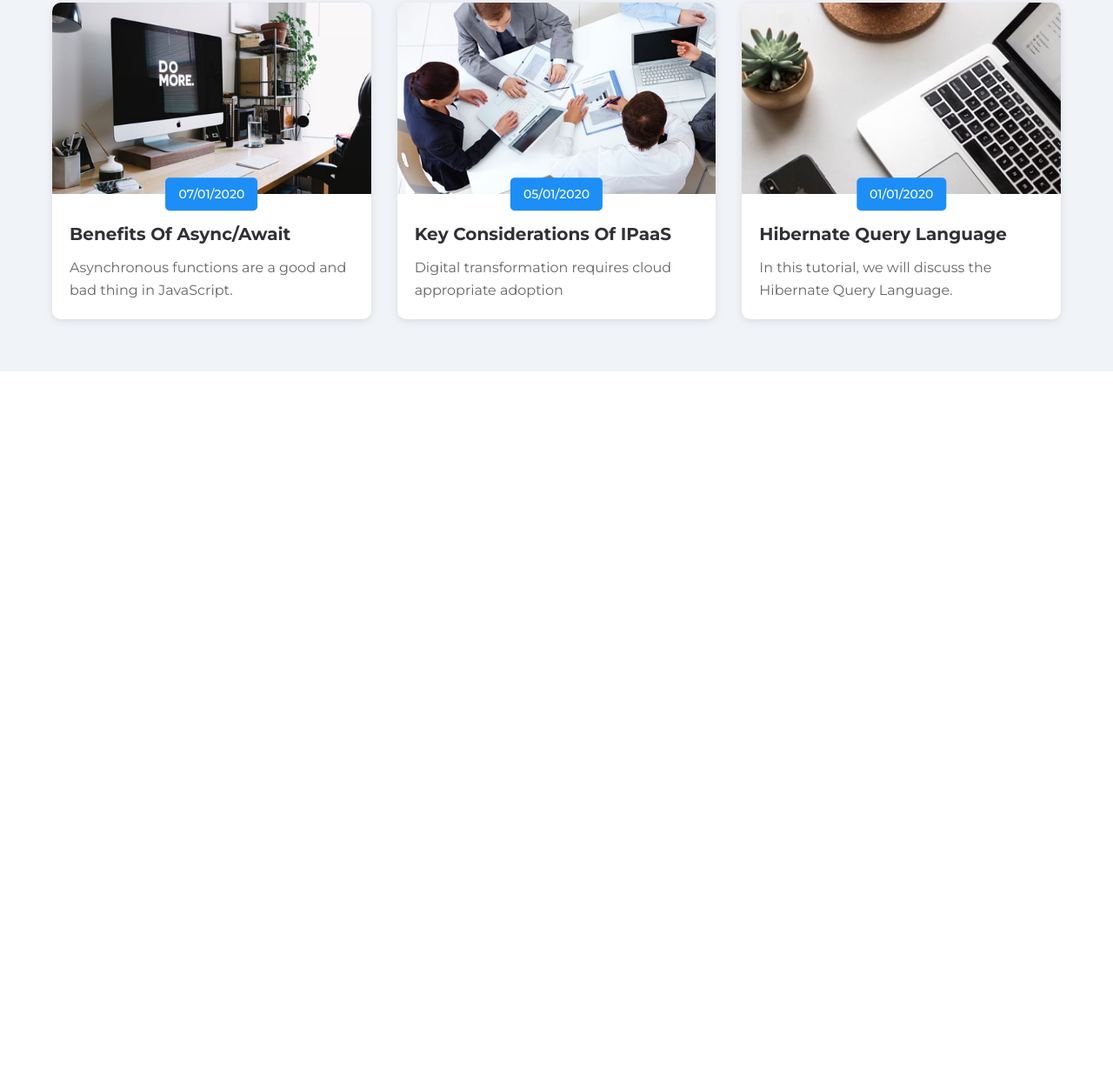
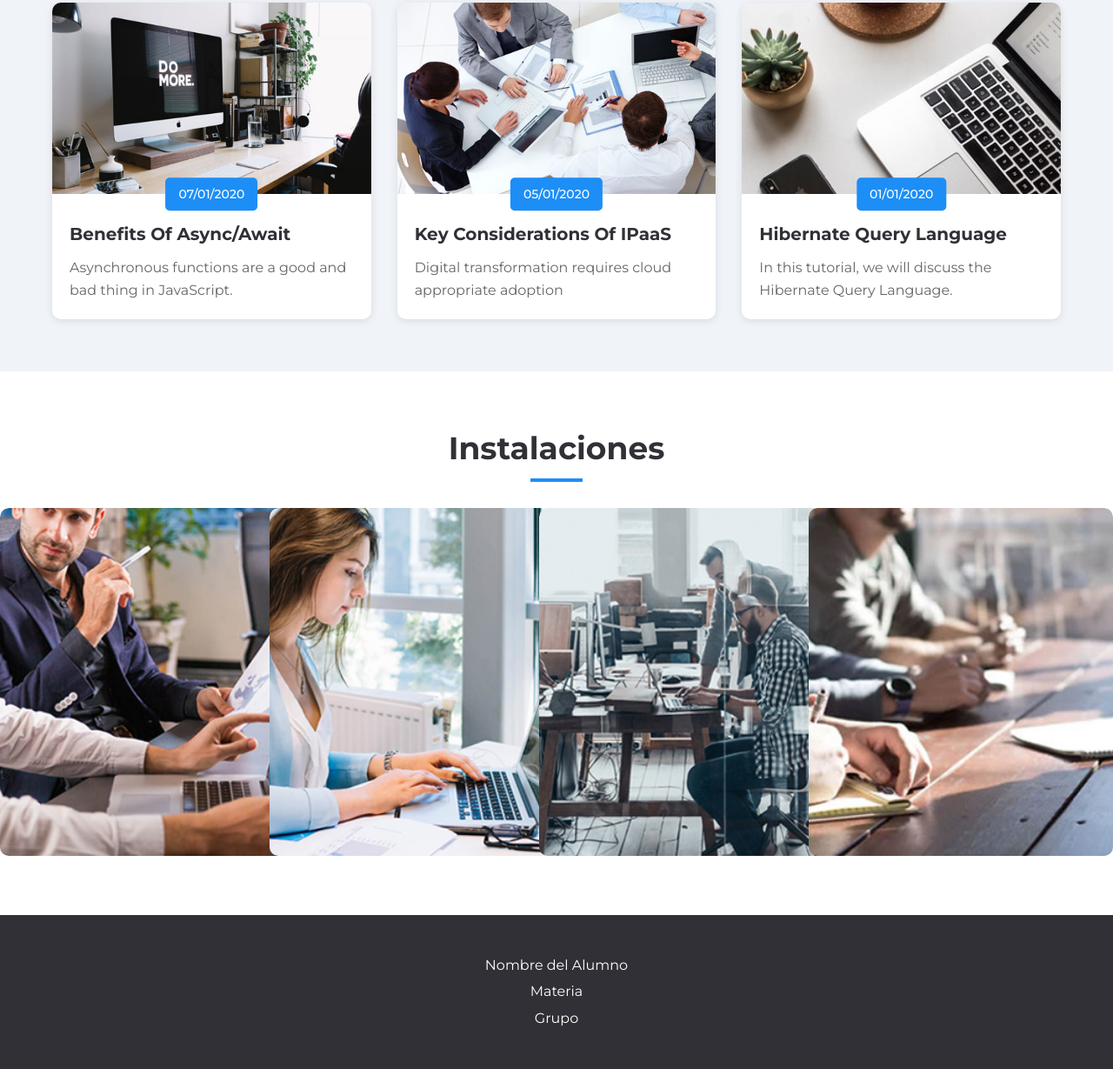
Before and after one commit to hazelhd20/Examen-Unidad-2, a plain HTML site: page index.html in a window 1280 px wide. Shown: the part 2017-3246 px from the top of the page at 87% size. Before the commit the page ends 2444 px from the top, so only its background shows below. Drawn offline with Linux system fonts and the light colour scheme.

Commit message:
Seccion de Instalaciones

```diff
--- a/estilos.css
+++ b/estilos.css
@@ -514,3 +514,97 @@ body {
     color: #666;
     margin: 0 20px 20px 20px;
 }
+
+/* Sección Instalaciones */
+.instalaciones {
+    padding: 60px 0;
+    background-color: var(--blanco);
+}
+
+.instalaciones .contenedor {
+    display: flex;
+    flex-direction: column;
+    align-items: center;
+    max-width: none;
+    width: 100%;
+    padding: 0;
+}
+
+.instalaciones-titulo {
+    font-size: 36px;
+    font-weight: 700;
+    color: var(--negro);
+    text-align: center;
+    margin-bottom: 40px;
+    position: relative;
+    display: inline-block;
+    padding: 0 20px;
+}
+
+.instalaciones-titulo::after {
+    content: '';
+    position: absolute;
+    bottom: -10px;
+    left: 50%;
+    transform: translateX(-50%);
+    width: 60px;
+    height: 4px;
+    background-color: var(--azul);
+}
+
+.instalaciones-galeria {
+    display: flex;
+    justify-content: center;
+    align-items: center;
+    width: 100%;
+}
+
+.instalacion-item {
+    flex: 1;
+    overflow: hidden;
+    border-radius: 10px;
+    transition: transform 0.3s ease, filter 0.3s ease;
+    margin: 0 -20px;
+    z-index: 1;
+}
+
+.instalacion-item:first-child {
+    margin-left: 0;
+}
+
+.instalacion-item:last-child {
+    margin-right: 0;
+}
+
+.instalacion-item:hover {
+    transform: scale(1.1);
+    z-index: 10;
+}
+
+.instalacion-item:hover .instalacion-imagen {
+    filter: grayscale(100%);
+}
+
+.instalacion-imagen {
+    width: 100%;
+    height: 400px;
+    object-fit: cover;
+    border-radius: 10px;
+    transition: filter 0.3s ease;
+}
+
+/* Footer */
+.footer {
+    background-color: var(--negro);
+    padding: 40px 0;
+}
+
+.footer .contenedor {
+    text-align: center;
+}
+
+.footer-texto {
+    color: var(--blanco);
+    font-size: 16px;
+    margin: 5px 0;
+}
--- a/index.html
+++ b/index.html
@@ -177,5 +177,35 @@
             </div>
         </div>
     </section>
+
+    <!-- Sección Instalaciones -->
+    <section id="instalaciones" class="instalaciones">
+        <div class="contenedor">
+            <h2 class="instalaciones-titulo">Instalaciones</h2>
+            <div class="instalaciones-galeria">
+                <div class="instalacion-item">
+                    <img src="imagenes/foto_instalaciones1.jpg" alt="Instalación 1" class="instalacion-imagen">
+                </div>
+                <div class="instalacion-item">
+                    <img src="imagenes/foto_instalaciones2.jpg" alt="Instalación 2" class="instalacion-imagen">
+                </div>
+                <div class="instalacion-item">
+                    <img src="imagenes/foto_instalaciones3.jpg" alt="Instalación 3" class="instalacion-imagen">
+                </div>
+                <div class="instalacion-item">
+                    <img src="imagenes/foto_instalaciones4.jpg" alt="Instalación 4" class="instalacion-imagen">
+                </div>
+            </div>
+        </div>
+    </section>
+
+    <!-- Footer -->
+    <footer class="footer">
+        <div class="contenedor">
+            <p class="footer-texto">Nombre del Alumno</p>
+            <p class="footer-texto">Materia</p>
+            <p class="footer-texto">Grupo</p>
+        </div>
+    </footer>
 </body>
 </html>
```
